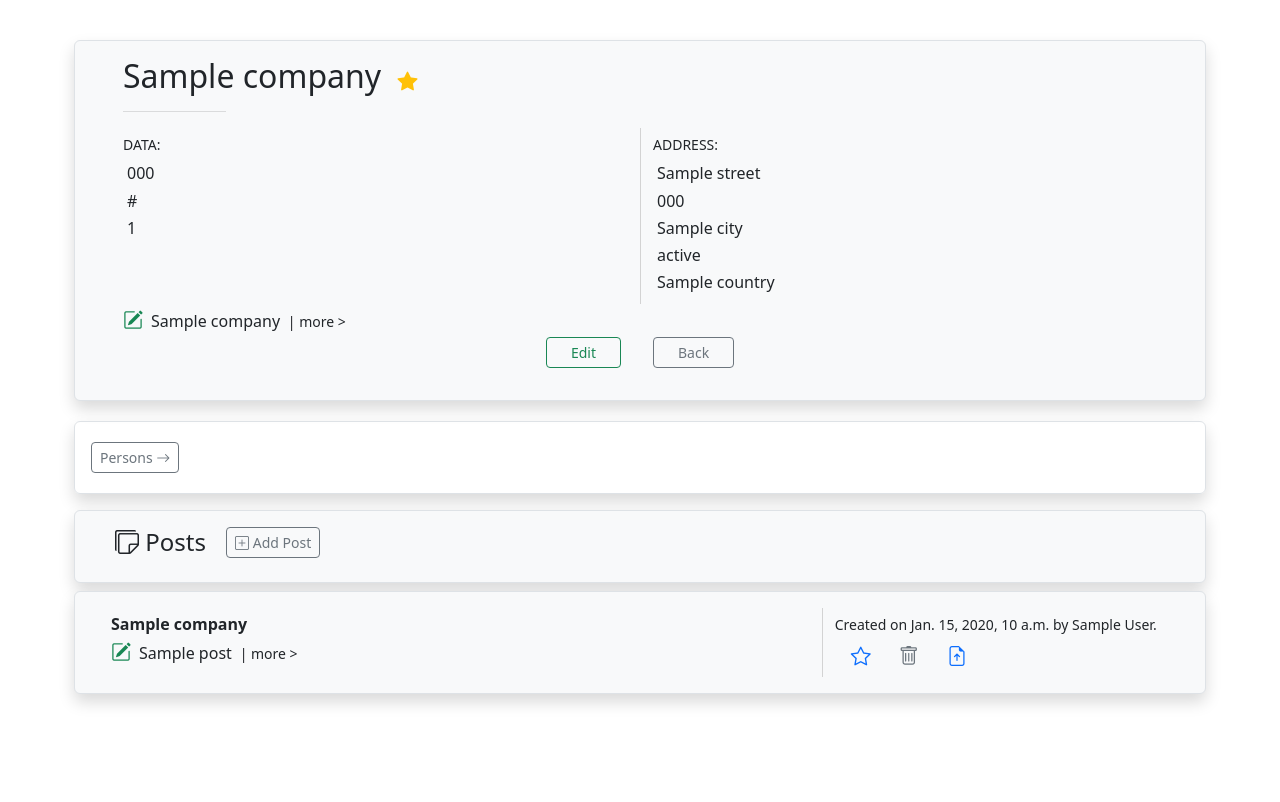
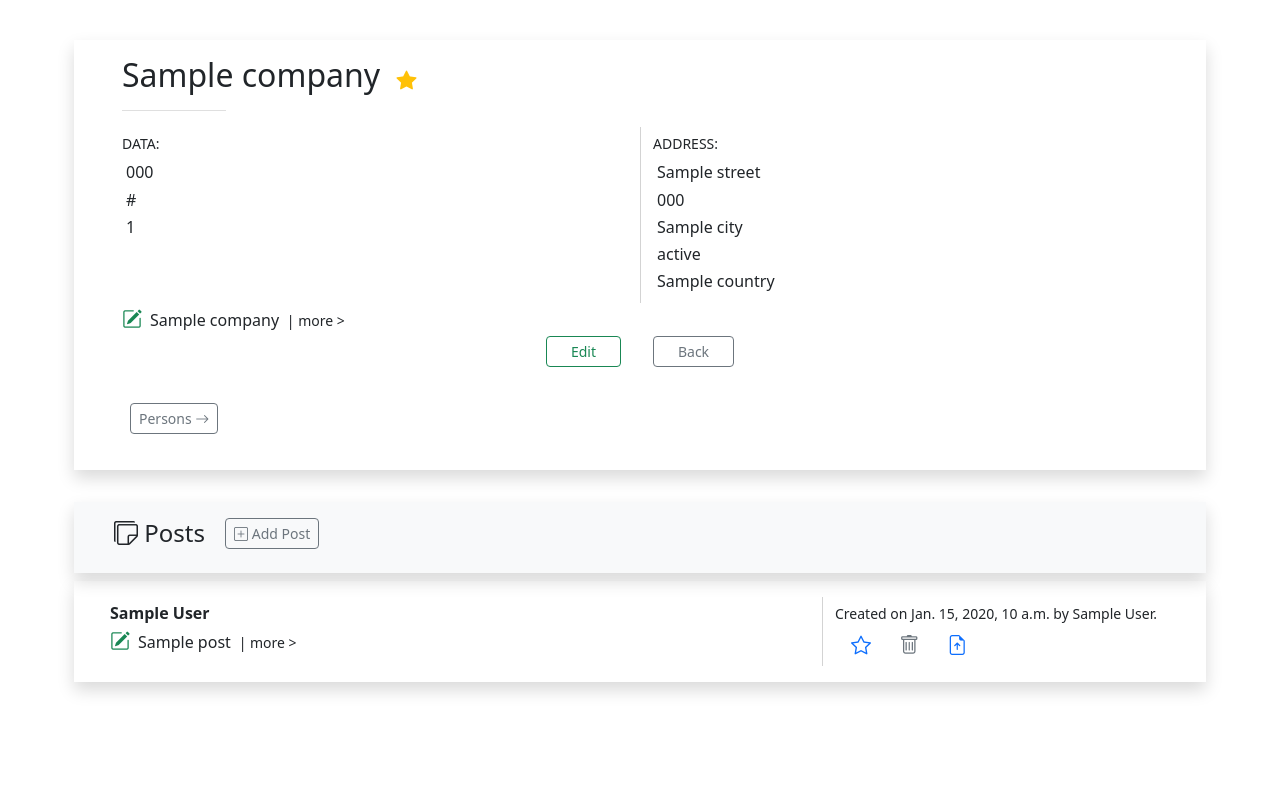
Before and after one commit to mielnic/mateapp-directory, a Django app: template MateAppDirectory/templates/directory/company.html in a window 1280 px wide. Shown: the part 62-864 px from the top of the page. Before the commit the page ends 767 px from the top, so only its background shows below. Run offline with Django 3.2, Linux system fonts and the light colour scheme; the template is opened without the code that fills it: most values are stand-ins (such as "Sample title", 1, 10 or a date in 2020).

Commit message:
Simplified ux aesthetics

```diff
--- a/MateAppDirectory/templates/directory/company.html
+++ b/MateAppDirectory/templates/directory/company.html
@@ -9,7 +9,7 @@
 
 <!-- Header -->
 <div class="row py-3 justify-content-center">
-    <div class="col shadow p-3 px-5 mx-1 rounded border bg-light">
+    <div class="col p-3 px-5 mx-1 shadow">
         <h2>{{company.companyName}}
             {% if fav %}
             <span class="px-2" hx-get="/directory/unlink_fav/{{ fav.id }}/" hx-swap="outerHTML"><i class="bi bi-star-fill h5 hx-pointer text-warning"></i></span>
@@ -53,23 +53,21 @@
                 {% endif %}
             </div>
         </div>
-
-    </div>
-</div>
-
         {% if person_list %}
         <!-- Tabla -->
-<div class="row mt-1 justify-content-center">
-    <div class="col shadow p-3 mx-1 border rounded">
+        <div class="row justify-content-center">
+            <div class="col p-3 mx-1">
                 <div id="persons_list">
                 {% include 'directory/partials/company_persons_collapsed.html' %}
                 </div>
             </div>
         </div>
         {% endif %}
+    </div>
+</div>
 
 <div class="row mt-3 justify-content-md-center">
-    <div class="col shadow p-3 mx-1 border rounded bg-light">
+    <div class="col p-3 mx-1 shadow bg-light">
         <div class="container-fluid px-4">
             <span class="h4"><i class="bi bi-stickies"></i>&nbsp;{% trans "Posts" %}</span>
             <span class="ms-3 mb-2 btn btn-outline-secondary btn-sm" hx-get="{% url 'directory:companyPostCreate' id=company.id %}" hx-target="#create" hx-swap="outerHTML swap:0.2s"><i class="bi bi-plus-square"></i>&nbsp;{% trans "Add Post" %}</span>
--- a/MateAppDirectory/templates/directory/create_company.html
+++ b/MateAppDirectory/templates/directory/create_company.html
@@ -14,7 +14,7 @@
 {% csrf_token %}
 
 <div class="row py-3 justify-content-center">
-    <div class="col shadow p-3 mx-1 col-lg-10 rounded border bg-light">
+    <div class="col shadow p-3 mx-1 col-lg-10">
         {% if title %}
         <div class="h2 px-4 py-2">{{title}}</div>
         {% else %}
--- a/MateAppDirectory/templates/directory/create_person.html
+++ b/MateAppDirectory/templates/directory/create_person.html
@@ -13,7 +13,7 @@
 {% csrf_token %}
 
 <div class="row py-3 justify-content-center">
-    <div class="col shadow p-3 mx-1 col-lg-10 rounded border bg-light">
+    <div class="col shadow p-3 mx-1 col-lg-10">
         {% if title %}
         <div class="h2 px-4 py-2">{{title}}</div>
         {% else %}
--- a/MateAppDirectory/templates/directory/partials/company_persons_list.html
+++ b/MateAppDirectory/templates/directory/partials/company_persons_list.html
@@ -8,7 +8,7 @@
     <div class="table-responsive d-none d-sm-block">
         <table class="table table-hover" id="person_list" name="Person_List">
             <!-- Cabecera de Tabla -->
-            <thead class="table-success">
+            <thead class="table">
                 <th>{% trans "Name" %}</th>
                 <th>{% trans "eMail" %}</th>
                 <th>{% trans "CellPhone" %}
@@ -33,7 +33,7 @@
     <div class="table-responsive d-block d-sm-none">
         <table class="table table-hover" id="person_list" name="Person_List">
             <!-- Cabecera de Tabla -->
-            <thead class="table-success">
+            <thead class="table">
                 <th>{% trans "Name" %}</th>
                 <th>{% trans "CellPhone" %}
                 </th>
--- a/MateAppDirectory/templates/directory/partials/company_post_create.html
+++ b/MateAppDirectory/templates/directory/partials/company_post_create.html
@@ -2,7 +2,7 @@
 {% load i18n %}
 
 <div class="row mt-3 justify-content-md-center">
-    <div class="col shadow p-4 mx-1 border rounded bg-light">
+    <div class="col shadow p-4 mx-1">
         <form hx-put="{% url 'directory:companyPostCreate' id=company.id %}" hx-target="#list" hx-swap="outerHTML swap:0.2s">
             {% csrf_token %}
             <div class='mb-2'>
--- a/MateAppDirectory/templates/directory/partials/company_posts_list.html
+++ b/MateAppDirectory/templates/directory/partials/company_posts_list.html
@@ -18,17 +18,11 @@
 
         <!--Card-->
         <div class="row mt-2 justify-content-md-center" id="card" hx-target="this" hx-swap="outerHTML swap:0.5s">
-            <div class="col shadow p-3 mx-1 border rounded bg-light">
+            <div class="col p-3 mx-1 shadow">
                 <div class="row row row-col-2 px-3 justify-content-start">
                     <div class="col col-10 col-lg-8 px-3 pt-1">
-                        {% if post.company.companyName %}
-                        <strong><a class="nav-link" href="">{{ post.company.companyName }}</a></strong>
-                        {% else %}
                         <strong><a class="nav-link" href="">{{ post.person.firstName }}
                         {{ post.person.lastName }}</a></strong>
-                        {{ post.person.company.companyName }}
-                        {% endif %}
-                        <!-- Placeholder para los partials de htmx -->
                         <div>
                             {% include 'posts/partials/post_title.html' %}
                         </div>
--- a/MateAppDirectory/templates/directory/partials/person_post_create.html
+++ b/MateAppDirectory/templates/directory/partials/person_post_create.html
@@ -2,7 +2,7 @@
 {% load i18n %}
 
 <div class="row mt-3 justify-content-md-center">
-    <div class="col shadow p-4 mx-1 border rounded bg-light">
+    <div class="col shadow p-4 mx-1">
         <form hx-put="{% url 'directory:personPostCreate' id=person.id %}" hx-target="#list" hx-swap="outerHTML swap:0.2s">
             {% csrf_token %}
             <div class='mb-2'>
--- a/MateAppDirectory/templates/directory/person.html
+++ b/MateAppDirectory/templates/directory/person.html
@@ -10,7 +10,7 @@
 
 
 <div class="row py-3 justify-content-center">
-    <div class="col shadow px-5 py-3 mx-1 rounded border bg-light">
+    <div class="col px-5 py-3 mx-1 shadow">
         <h2>{{person.firstName}} {{person.lastName}}
             {% if fav %}
             <span class="px-2" hx-get="/directory/unlink_fav/{{ fav.id }}/" hx-swap="outerHTML"><i class="bi bi-star-fill h5 hx-pointer text-warning"></i></span>
@@ -70,7 +70,7 @@
 </div>
 
 <div class="row mt-1 justify-content-md-center">
-    <div class="col shadow p-3 mx-1 border rounded bg-light">
+    <div class="col p-3 mx-1 shadow">
         <div class="container-fluid px-4">
             <span class="h4"><i class="bi bi-stickies"></i>&nbsp;{% trans "Posts" %}</span>
             <span class="ms-3 mb-2 btn btn-outline-secondary btn-sm" hx-get="{% url 'directory:personPostCreate' id=person.id %}" hx-target="#create" hx-swap="outerHTML swap:0.2s"><i class="bi bi-plus-square"></i>&nbsp;{% trans "Add Post" %}</span>
--- /dev/null
+++ b/MateAppDirectory/templates/includes/footer.html
@@ -0,0 +1 @@
+<div class="my-5">&nbsp;</div>
--- a/MateAppDirectory/templates/main/base.html
+++ b/MateAppDirectory/templates/main/base.html
@@ -25,6 +25,8 @@
         {% endblock %}
     </div>
 
+    {% include 'includes/footer.html' %}
+
     <script src="{% static 'main/js/paginator_helper.js' %}"></script>
     <script src="{% static 'main/js/bootstrap.bundle.min.js' %}"></script>
     <script src="{% static 'main/js/htmx.min.js' %}"></script>
--- a/MateAppDirectory/templates/main/user_trash.html
+++ b/MateAppDirectory/templates/main/user_trash.html
@@ -7,7 +7,7 @@
 
 {% block content %}
 <div class="row mt-3 justify-content-md-center">
-    <div class="col shadow p-2 col-lg-10 rounded border bg-light">
+    <div class="col shadow p-2 col-lg-10 bg-light">
       <nav class="navbar navbar-expand-lg bg-light">
         <div class="container-fluid px-4">
           <a class="navbar-brand" href="#"><h2>{% trans "Trash" %}</h2></a>
@@ -19,7 +19,7 @@
 {% if trash_list %}
 
 <div class="row mt-3 justify-content-md-center" id="companies-table-block">
-    <div class="col shadow p-3 border rounded col-lg-10">
+    <div class="col shadow p-3 col-lg-10">
 
     <div class="table-responsive">
     <table class="table table-hover" id="trash_list" name="Trash_List">
--- a/MateAppDirectory/templates/posts/list_posts.html
+++ b/MateAppDirectory/templates/posts/list_posts.html
@@ -8,7 +8,7 @@
 {% block content %}
 
 <div class="row mt-1 justify-content-md-center">
-    <div class="col shadow p-3 mx-1 border rounded bg-light">
+    <div class="col p-3 mx-1 shadow bg-light">
         <div class="container-fluid px-4">
             <span class="h4"><i class="bi bi-stickies"></i>&nbsp;{% trans "Posts" %}</span>
             <span class="ms-3 mb-2 btn btn-outline-secondary btn-sm" hx-get="{% url 'posts:create' %}" hx-target="#create" hx-swap="outerHTML swap:0.2s"><i class="bi bi-plus-square"></i>&nbsp;{% trans "Add Post" %}</span>
--- a/MateAppDirectory/templates/posts/partials/posts_list.html
+++ b/MateAppDirectory/templates/posts/partials/posts_list.html
@@ -18,7 +18,7 @@
 
         <!--Card-->
         <div class="row mt-2 justify-content-md-center" id="card_{{post.id}}" hx-target="this" hx-swap="outerHTML swap:0.5s">
-            <div class="col shadow p-3 mx-1 border rounded bg-light">
+            <div class="col p-3 mx-1 shadow">
                 <div class="row row row-col-2 px-3 justify-content-start">
                     <div class="col col-10 col-lg-8 px-3 pt-1">
                         {% if post.company.companyName %}
```
Also changed, not shown: MateAppDirectory/templates/directory/companies.html (+6 -6 lines), MateAppDirectory/templates/directory/favs.html (+6 -6 lines), MateAppDirectory/templates/directory/partials/person_posts_list.html (+1 -9 lines), MateAppDirectory/templates/directory/persons.html (+6 -6 lines). Lines whose indentation alone changed are shown as unchanged.
